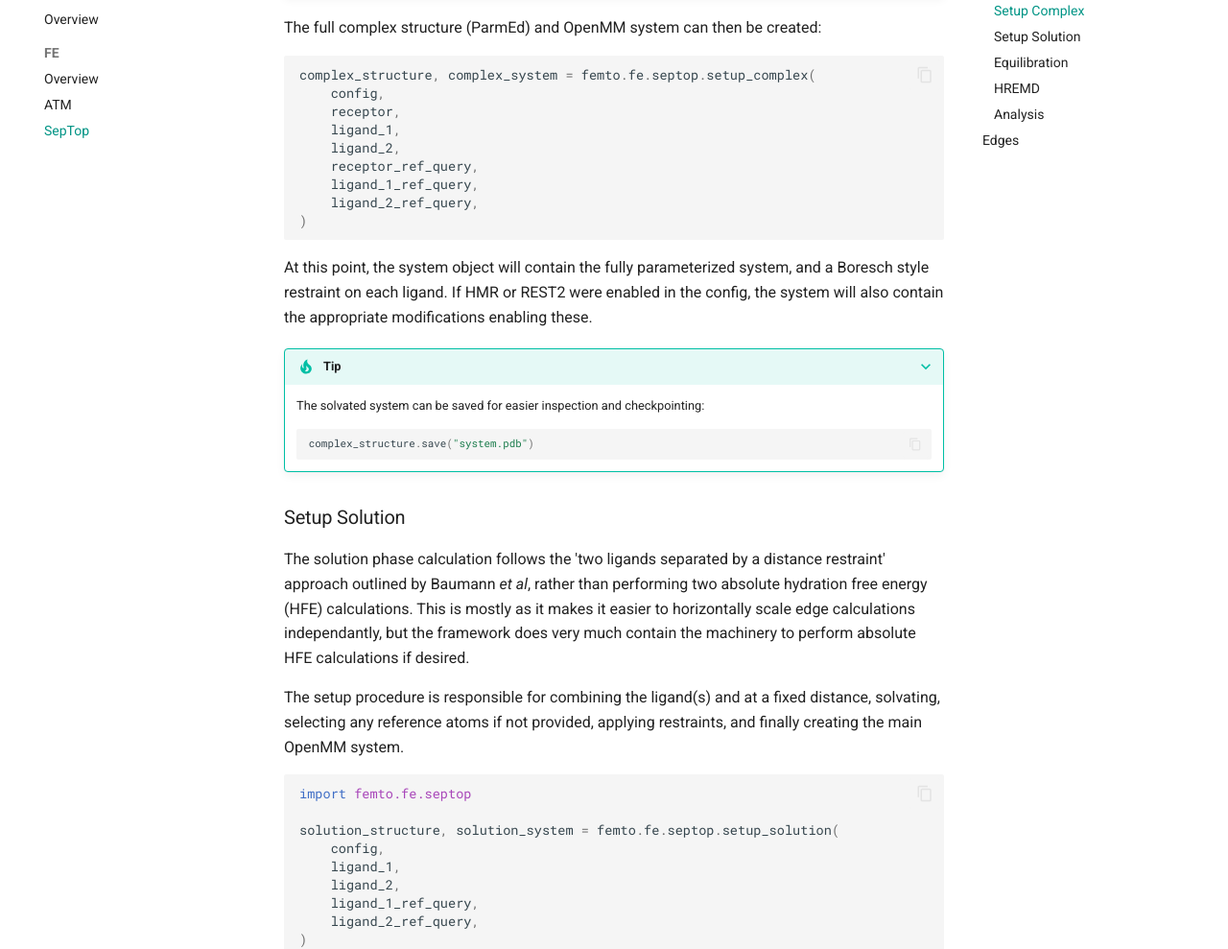
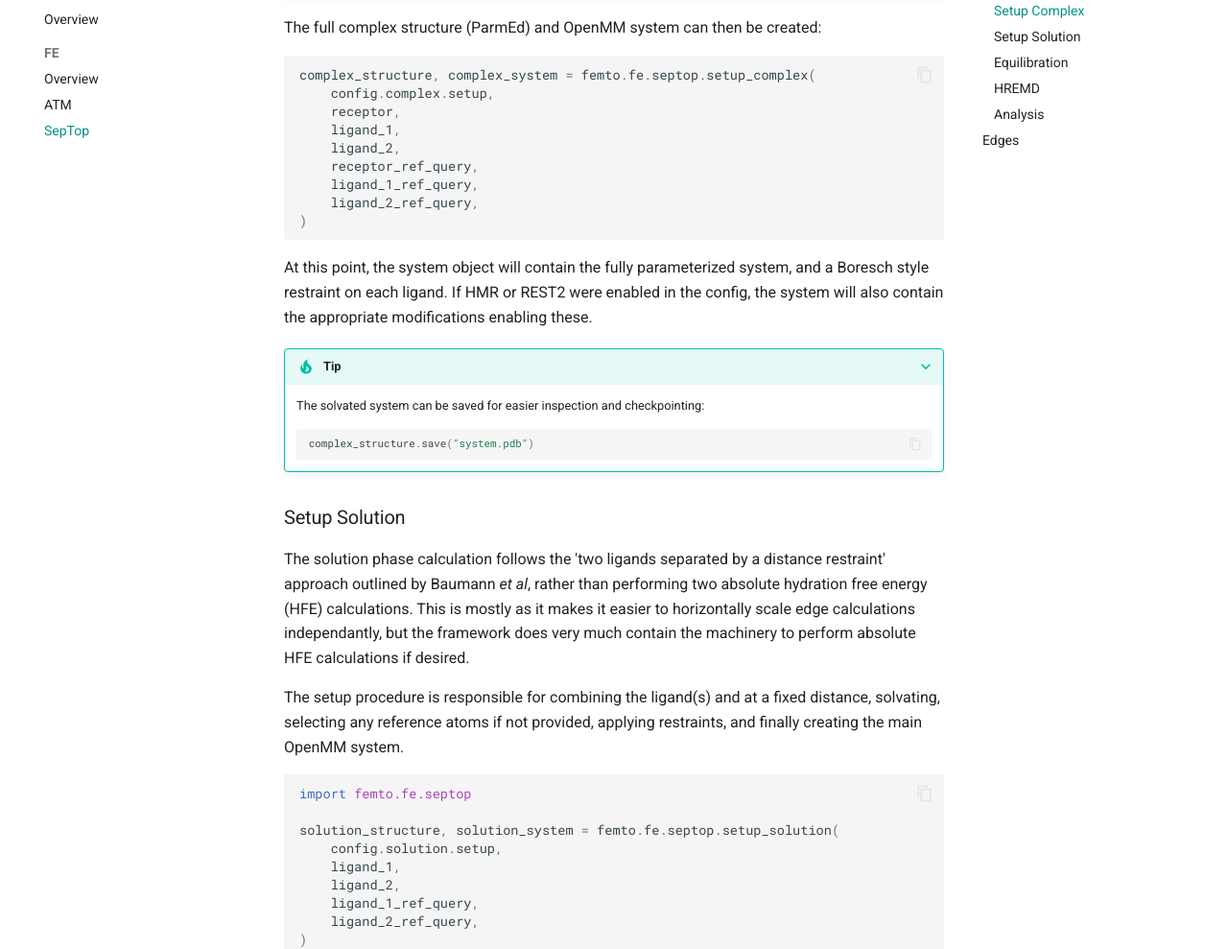
Before and after one commit to Psivant/femto, an MkDocs documentation site: the page built from docs/guide-septop.md, in a window 1280 px wide and 1400 px high, scrolled down 1935 px. Shown: the part 172-1161 px from the top of the window at 96% size. Built offline with MkDocs 1.6.1 and Material for MkDocs 9.7.7, drawn with Linux system fonts in a browser that asks for light colours; comment, search, counter and statistics services are not loaded; the version menu is left out.

Commit message:
Fix SepTop doc typos (#19)

````diff
--- a/docs/guide-septop.md
+++ b/docs/guide-septop.md
@@ -88,7 +88,7 @@ The full complex structure (ParmEd) and OpenMM system can then be created:
 
 ```python
 complex_structure, complex_system = femto.fe.septop.setup_complex(
-    config,
+    config.complex.setup,
     receptor,
     ligand_1,
     ligand_2,
@@ -124,7 +124,7 @@ selecting any reference atoms if not provided, applying restraints, and finally
 import femto.fe.septop
 
 solution_structure, solution_system = femto.fe.septop.setup_solution(
-    config,
+    config.solution.setup,
     ligand_1,
     ligand_2,
     ligand_1_ref_query,
````
